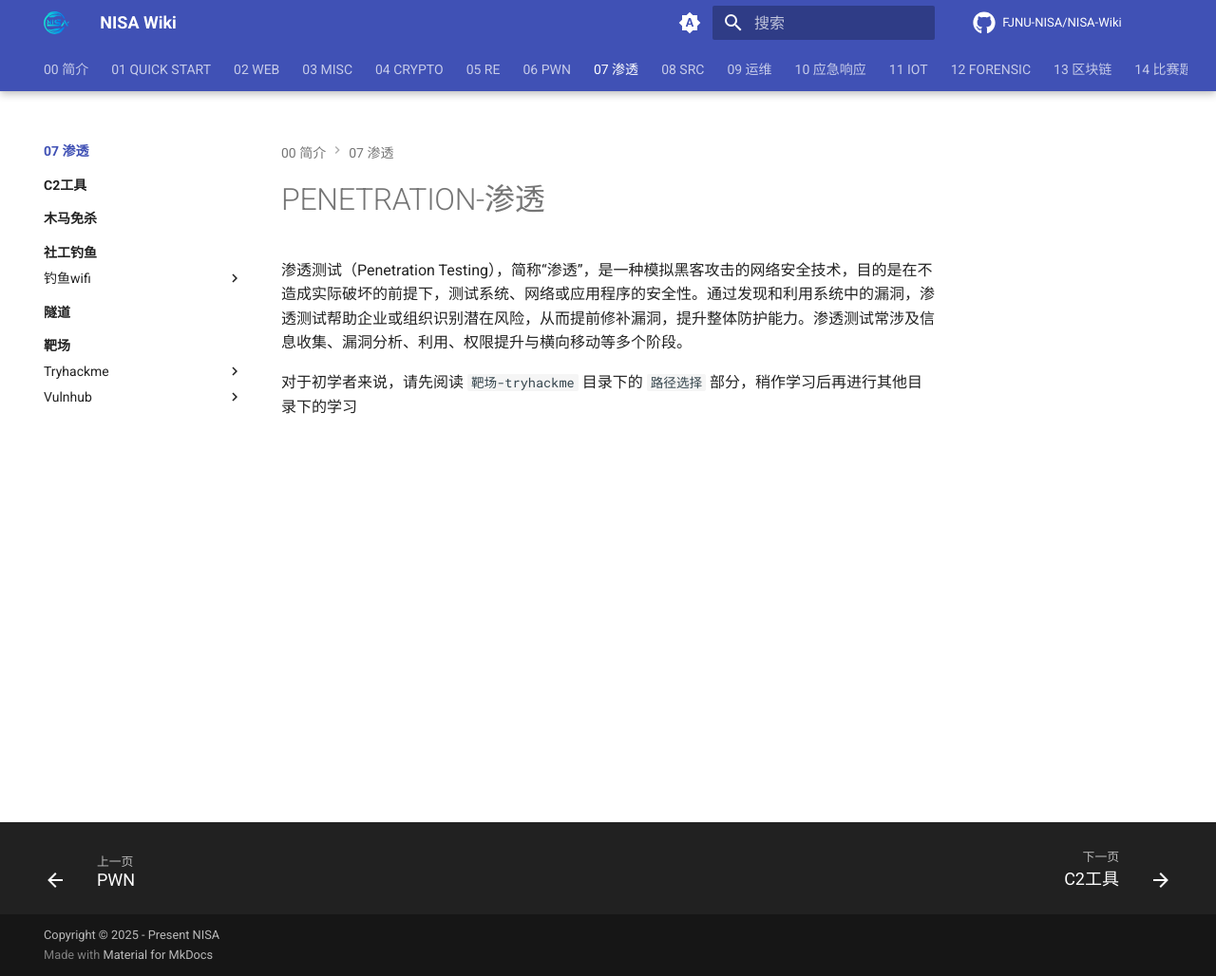
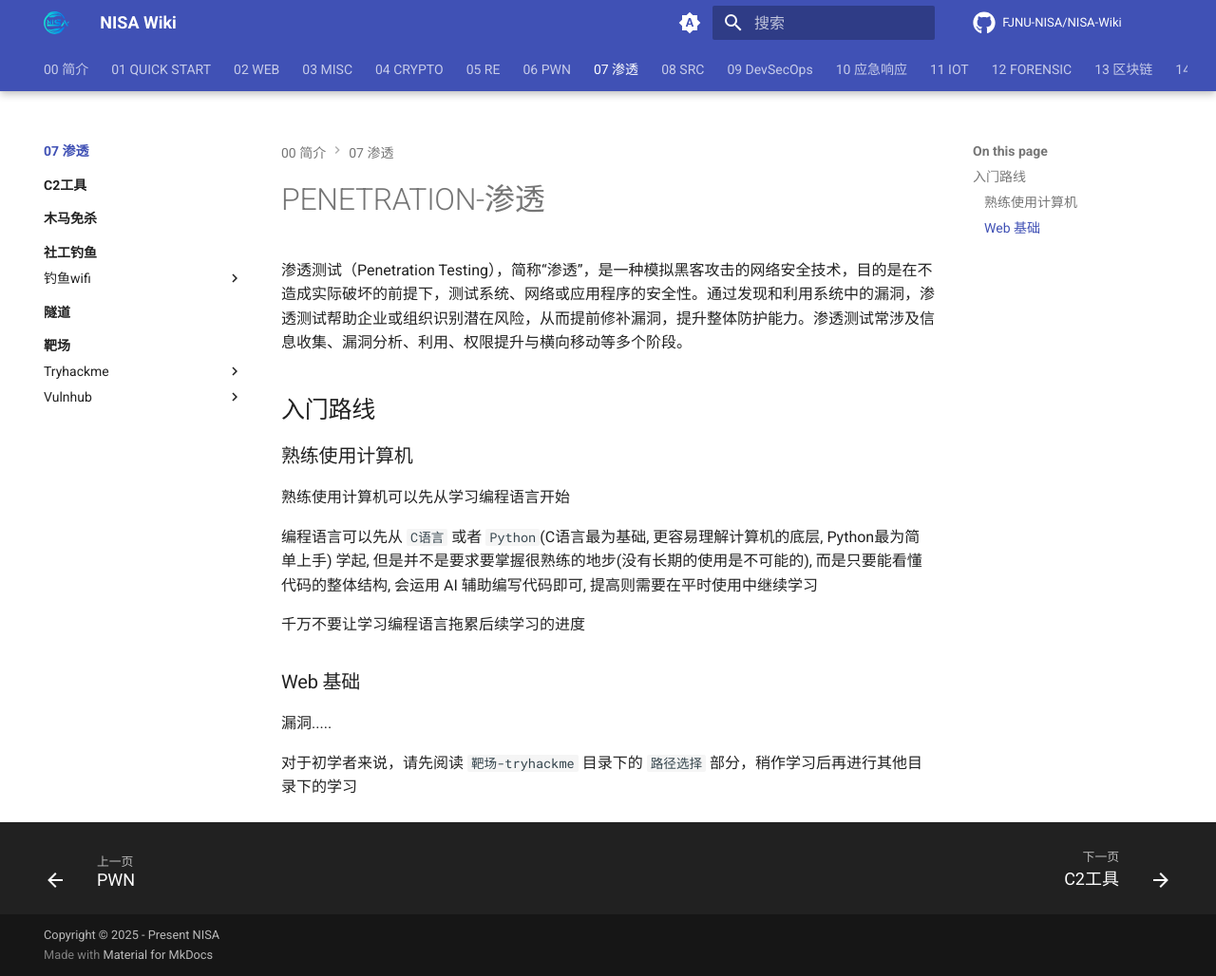
Before and after one commit to FJNU-NISA/NISA-Wiki, an MkDocs documentation site: the page built from docs/07-渗透/index.md, in a window 1280 px wide and 1028 px high. Shown: the whole window at 95% size. Built offline with MkDocs 1.6.1 and Material for MkDocs 9.7.7, drawn with Linux system fonts in a browser that asks for light colours; comment, search, counter and statistics services are not loaded.

Commit message:
add: 添加渗透测试入门指南和DevSecOps相关文档，删除运维建设中的文档

```diff
--- a/docs/07-渗透/index.md
+++ b/docs/07-渗透/index.md
@@ -2,4 +2,20 @@
 
 渗透测试（Penetration Testing），简称“渗透”，是一种模拟黑客攻击的网络安全技术，目的是在不造成实际破坏的前提下，测试系统、网络或应用程序的安全性。通过发现和利用系统中的漏洞，渗透测试帮助企业或组织识别潜在风险，从而提前修补漏洞，提升整体防护能力。渗透测试常涉及信息收集、漏洞分析、利用、权限提升与横向移动等多个阶段。
 
+## 入门路线
+
+### 熟练使用计算机
+
+熟练使用计算机可以先从学习编程语言开始
+
+编程语言可以先从 `C语言` 或者 `Python`(C语言最为基础, 更容易理解计算机的底层, Python最为简单上手) 学起, 但是并不是要求要掌握很熟练的地步(没有长期的使用是不可能的), 而是只要能看懂代码的整体结构, 会运用 AI 辅助编写代码即可, 提高则需要在平时使用中继续学习
+
+千万不要让学习编程语言拖累后续学习的进度
+
+### Web 基础
+
+漏洞.....
+
+
+
 对于初学者来说，请先阅读 `靶场-tryhackme` 目录下的 `路径选择` 部分，稍作学习后再进行其他目录下的学习
```
Also changed, not shown: docs/09-DevSecOps/index.md (added, +3 -0 lines), docs/09-运维/index.md (deleted, +0 -3 lines), docs/09-DevSecOps/00-NISA 网络资产维护指南/00-官网/index.md (renamed from docs/09-运维/00-NISA 网络资产维护指南/00-官网/index.md), docs/09-DevSecOps/00-NISA 网络资产维护指南/01-Wiki/index.md (renamed from docs/09-运维/00-NISA 网络资产维护指南/01-Wiki/index.md), docs/09-DevSecOps/00-NISA 网络资产维护指南/index.md (renamed from docs/09-运维/00-NISA 网络资产维护指南/index.md).
